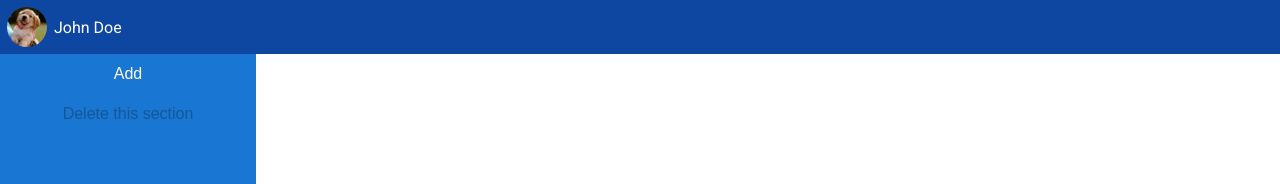
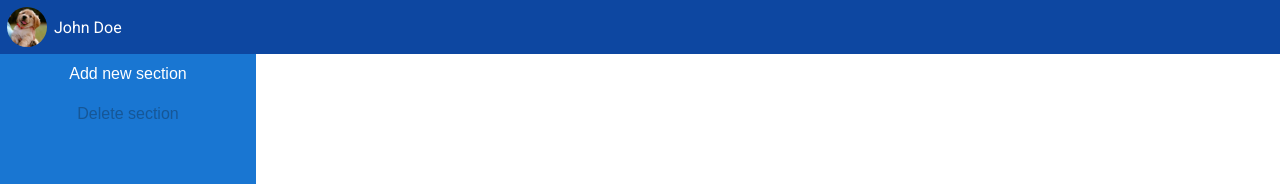
Before and after one commit to MichaelaBajanova/infographics-builder, a React (Create React App) app: page / in a window 1280 px wide. Shown: the top 184 px of the page. Built offline with nearby package versions, Linux system fonts and the light colour scheme.

Commit message:
delete section by selectedSectionId in state

```diff
--- a/src/App.tsx
+++ b/src/App.tsx
@@ -19,51 +19,7 @@ class App extends React.Component<{}, IState> {
         selectedSectionId: -1
     };
 
-    handleAddSection = () => {
-
-        const {infographicsSections, numberOfAddedSections, selectedSectionId} = this.state;
-
-        const newSection: TInfographicsSection = {
-            id: numberOfAddedSections,
-            isActive: false
-        };
-
-        this.setState({
-            infographicsSections: [...infographicsSections, newSection],
-            numberOfAddedSections: numberOfAddedSections + 1,
-            selectedSectionId: selectedSectionId
-        });
-    };
-
-    handleSelectSection = (id: number) => {
-
-        const {infographicsSections, numberOfAddedSections} = this.state;
-
-        this.setState({
-            infographicsSections: infographicsSections,
-            numberOfAddedSections: numberOfAddedSections,
-            selectedSectionId: id
-        });
-    };
-
-    handleDeleteSection = (id: number) => {
-
-        const {infographicsSections, numberOfAddedSections} = this.state;
-
-        const sectionPosition: number = infographicsSections.findIndex(
-            (infographicsSection) => {return infographicsSection.id === id});
-
-        const infographicsSectionsCopy: TInfographicsSection[] = infographicsSections;
-        infographicsSectionsCopy.splice(sectionPosition, 1);
-
-        this.setState({
-            infographicsSections: infographicsSectionsCopy,
-            numberOfAddedSections: numberOfAddedSections,
-            selectedSectionId: -1
-        });
-    };
-
-    render = () => {
+    public render() {
 
         const {infographicsSections, selectedSectionId} = this.state;
 
@@ -87,6 +43,50 @@ class App extends React.Component<{}, IState> {
             </div>
         );
     }
+
+    private handleAddSection = () => {
+
+        const {infographicsSections, numberOfAddedSections, selectedSectionId} = this.state;
+
+        const newSection: TInfographicsSection = {
+            id: numberOfAddedSections,
+            isActive: false
+        };
+
+        this.setState({
+            infographicsSections: [...infographicsSections, newSection],
+            numberOfAddedSections: numberOfAddedSections + 1,
+            selectedSectionId: selectedSectionId
+        });
+    };
+
+    private handleSelectSection = (id: number) => {
+
+        const {infographicsSections, numberOfAddedSections} = this.state;
+
+        this.setState({
+            infographicsSections: infographicsSections,
+            numberOfAddedSections: numberOfAddedSections,
+            selectedSectionId: id
+        });
+    };
+
+    private handleDeleteSection = () => {
+
+        const {infographicsSections, selectedSectionId: id, numberOfAddedSections} = this.state;
+
+        const sectionPosition: number = infographicsSections.findIndex(
+            (infographicsSection) => {return infographicsSection.id === id});
+
+        const infographicsSectionsCopy: TInfographicsSection[] = infographicsSections;
+        infographicsSectionsCopy.splice(sectionPosition, 1);
+
+        this.setState({
+            infographicsSections: infographicsSectionsCopy,
+            numberOfAddedSections: numberOfAddedSections,
+            selectedSectionId: -1
+        });
+    };
 }
 
 export default App;
--- a/src/components/Editor.tsx
+++ b/src/components/Editor.tsx
@@ -1,12 +1,13 @@
 import React from 'react';
 import '../styles/Editor.scss'
 import {TInfographicsSection} from '../types/TInterfaceSection';
+import Button from "./Button";
 
 interface IProps {
     infographicsSections: TInfographicsSection[],
     selectedSectionId: number,
     addSection: () => void,
-    deleteSection: (id: number) => void
+    deleteSection: () => void,
 }
 
 const Editor: React.FC<IProps> = (props) => {
@@ -15,19 +16,16 @@ const Editor: React.FC<IProps> = (props) => {
 
     return (
         <div className="editor">
-            <button
-                className="button"
-                onClick={addSection}
-            >
-                Add
-            </button>
-            <button
-                className="button"
-                onClick={() => deleteSection(selectedSectionId)}
+            <Button
+                action={addSection}
+                text={"Add new section"}
+                disabled={false}
+            />
+            <Button
+                action={deleteSection}
+                text={"Delete section"}
                 disabled={selectedSectionId < 0}
-            >
-                Delete this section
-            </button>
+            />
         </div>
     );
 };
```
